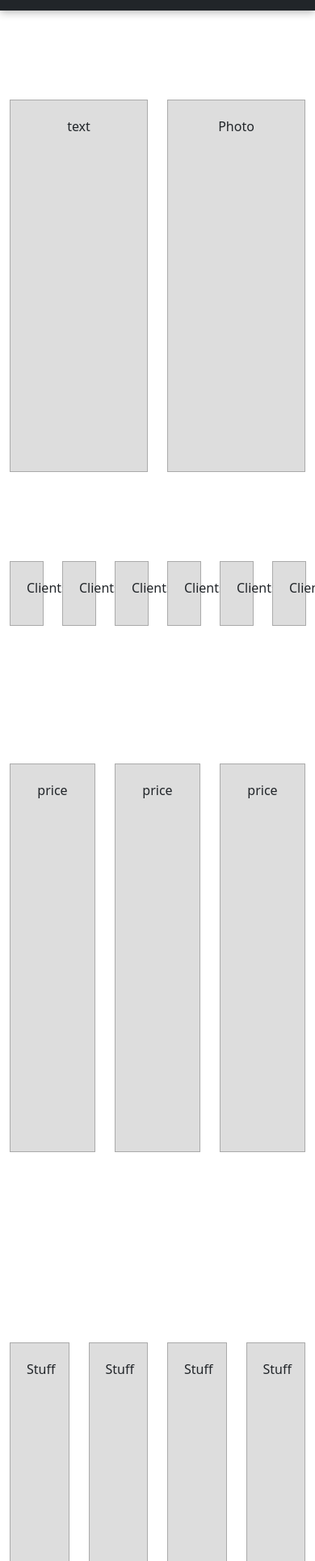
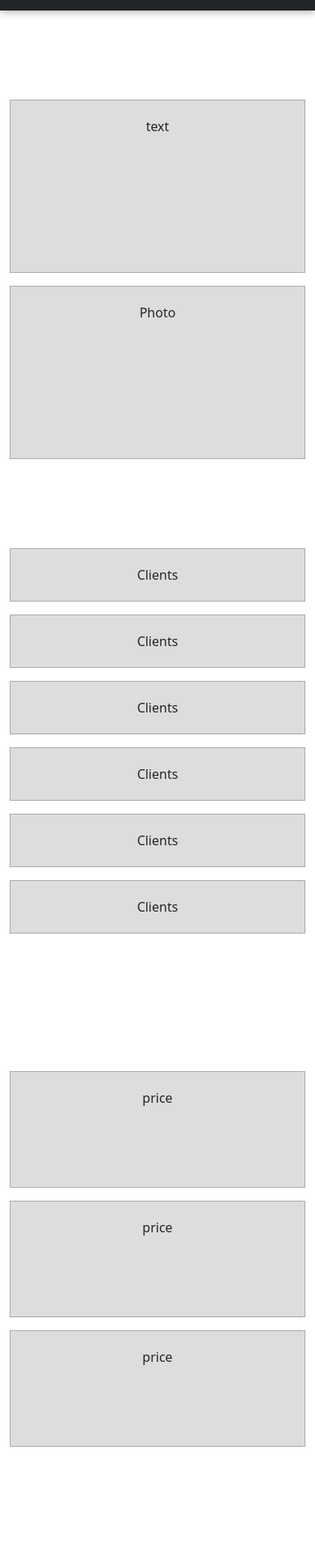
Before and after one commit to Ofsdr/web-site-business-card, a website: page index.html in a window 390 px wide. Shown: the part 72-2000 px from the top of the page at 81% size. Drawn offline with nearby package versions, Linux system fonts and the light colour scheme.

Commit message:
adaptation to other devices
adaptation using bootstrap

```diff
--- a/index.html
+++ b/index.html
@@ -22,7 +22,7 @@
                 <span class="navbar-toggler-icon"></span>
             </button>
 
-            <div class="collapse navbar-collapse justify-content-center text-sm-center" id="navbarMenu">
+            <div class="collapse navbar-collapse justify-content-center " id="navbarMenu">
                 <ul class="navbar-nav ms-auto">
                     <li class="nav-item">
                         <a href="#" class="nav-link active">Home</a>
@@ -31,7 +31,7 @@
                     <li class="nav-item"><a href="#" class="nav-link">Services</a></li>
                     <li class="nav-item"><a href="#" class="nav-link">Contact</a></li>
                 </ul>
-                <div class="d-flex ms-auto text-sm-center">
+                <div class="d-flex ms-auto text-md-center">
                     <nav class="nav nav-pills nav-fill text-sm-center">
                         <a class="nav-link" href="#">Log in</a>
                         <a class="nav-link active" href="#">Sign up</a>
@@ -41,69 +41,69 @@
         </div>
     </header>
         <div class="container text-center">
-            <section class="promo row">
-                <div class="col-6">
+            <section class="promo row gy-3">
+                <div class="col-md-6">
                     <div class="block">text</div>
                 </div>
-                <div class="col-6">
+                <div class="col-md-6">
                     <div class="block">Photo</div>
                 </div>
             </section>
 
-        <section class="clients row">
-            <div class="col-2">
+        <section class="clients row gy-3">
+            <div class="col-sm-6 col-md-4 col-lg-2">
                 <div class="block">Clients</div>
             </div>
-            <div class="col-2">
+            <div class="col-sm-6 col-md-4 col-lg-2">
                 <div class="block">Clients</div>
             </div>
-            <div class="col-2">
+            <div class="col-sm-6 col-md-4 col-lg-2">
                 <div class="block">Clients</div>
             </div>
-            <div class="col-2">
+            <div class="col-sm-6 col-md-4 col-lg-2">
                 <div class="block">Clients</div>
             </div>
-            <div class="col-2">
+            <div class="col-sm-6 col-md-4 col-lg-2">
                 <div class="block">Clients</div>
             </div>
-            <div class="col-2">
+            <div class="col-sm-6 col-md-4 col-lg-2">
                 <div class="block">Clients</div>
             </div>
         </section>
 
-        <section class="pricing row">
-            <div class="col-4">
+        <section class="pricing row gy-3">
+            <div class="col-md-4">
                 <div class="block">price</div>
             </div>
-            <div class="col-4">
+            <div class="col-md-4">
                 <div class="block">price</div>
             </div>
-            <div class="col-4">
+            <div class="col-md-4">
                 <div class="block">price</div>
             </div>
         </section>
-        <section class="team row">
-            <div class="col-3">
+        <section class="team row gy-3">
+            <div class="col-md-6 col-lg-3">
                 <div class="block">Stuff</div>
             </div>
-            <div class="col-3">
+            <div class="col-md-6 col-lg-3">
                 <div class="block">Stuff</div>
             </div>
-            <div class="col-3">
+            <div class="col-md-6 col-lg-3">
                 <div class="block">Stuff</div>
             </div>
-            <div class="col-3">
+            <div class="col-md-6 col-lg-3">
                 <div class="block">Stuff</div>
             </div>
         </section>
-        <footer class="footer row">
-            <div class="col-4">
+        <footer class="footer row gy-3">
+            <div class="col-md-6 col-lg-4">
                 <div class="block">Social</div>
             </div>
-            <div class="col-3">
+            <div class="col-md-6 col-lg-3">
                 <div class="block">contacts</div>
             </div>
-            <div class="col-5">
+            <div class="col-md-12 col-lg-5">
                 <div class="block">form</div>
             </div>
         </footer>
```
